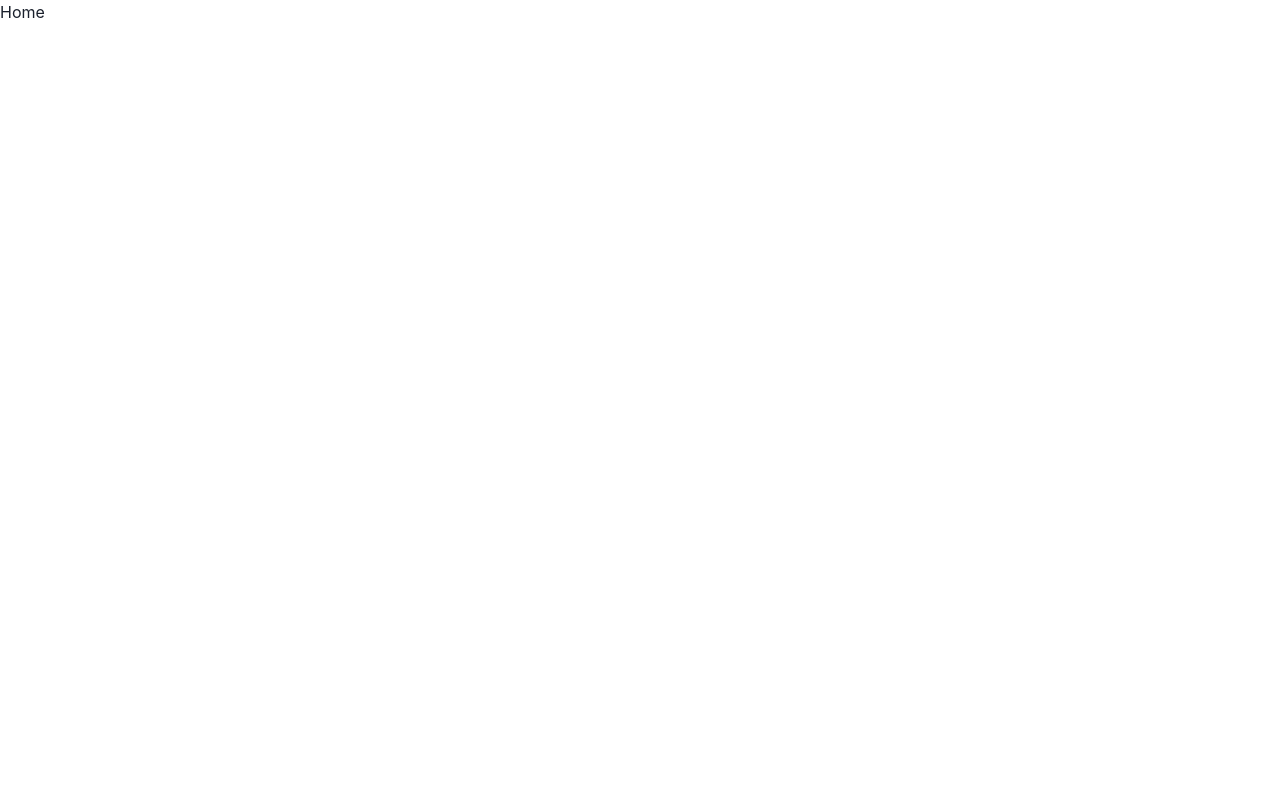
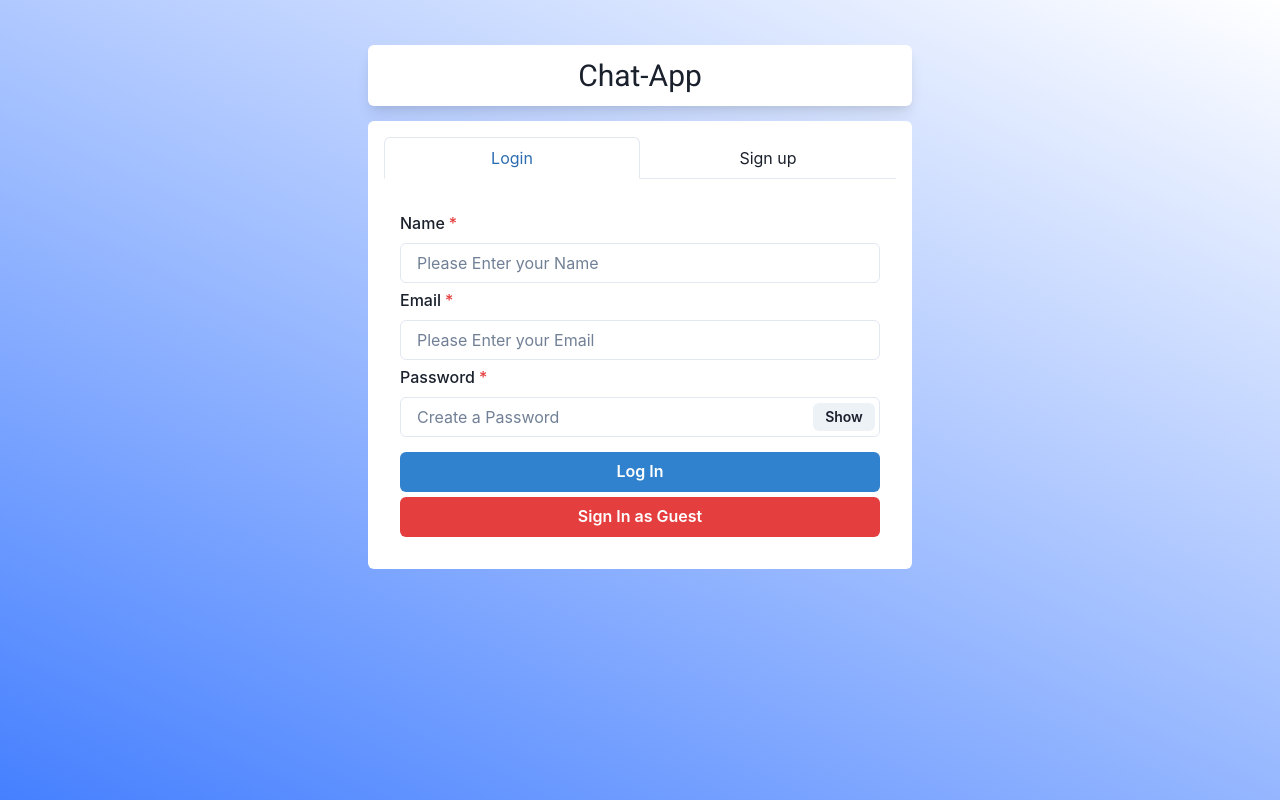
Before and after one commit to KobyEthan/MERN-chat-app, a React (Create React App) app in the folder frontend/: page / in a window 1280 px wide. Built offline with nearby package versions, Linux system fonts and the light colour scheme.

Commit message:
made the login and sign up forms in the front end

```diff
--- a/frontend/package.json
+++ b/frontend/package.json
@@ -2,7 +2,7 @@
   "name": "frontend",
   "version": "0.1.0",
   "private": true,
-  "proxy": "http://127.0.0.1:5000",
+  "proxy": "http://127.0.0.1:5000/",
   "dependencies": {
     "@chakra-ui/react": "^2.8.2",
     "@emotion/react": "^11.11.4",
--- a/frontend/src/App.js
+++ b/frontend/src/App.js
@@ -1,7 +1,9 @@
+import "./App.css";
 import React from "react";
 import { Route } from "react-router-dom";
 import Home from "./Pages/Home";
 import Chat from "./Pages/Chat";
+
 function App() {
   return (
     <div className="App">
--- a/frontend/src/Pages/Home.js
+++ b/frontend/src/Pages/Home.js
@@ -1,7 +1,52 @@
 import React from "react";
+import {
+  Container,
+  Box,
+  Text,
+  Tab,
+  Tabs,
+  TabList,
+  TabPanel,
+  TabPanels,
+} from "@chakra-ui/react";
+import Login from "../components/Authentication/Login";
+import SignUp from "../components/Authentication/SignUp";
 
 const Home = () => {
-  return <div>Home</div>;
+  return (
+    <Container maxW="xl" centerContent>
+      <Box
+        d="flex"
+        align="center"
+        boxShadow="lg"
+        p={2}
+        w="100%"
+        m="45px 0 15px"
+        rounded="md"
+        bg="white"
+      >
+        <Text fontSize="3xl" fontFamily="roboto">
+          Chat-App
+        </Text>
+      </Box>
+      <Box w="100%" bg="white" p={4} rounded="md">
+        <Tabs variant="enclosed">
+          <TabList mb="1em">
+            <Tab width="50%">Login</Tab>
+            <Tab width="50%">Sign up</Tab>
+          </TabList>
+          <TabPanels>
+            <TabPanel>
+              <Login />
+            </TabPanel>
+            <TabPanel>
+              <SignUp />
+            </TabPanel>
+          </TabPanels>
+        </Tabs>
+      </Box>
+    </Container>
+  );
 };
 
 export default Home;
--- a/frontend/src/app.css
+++ b/frontend/src/app.css
@@ -0,0 +1,7 @@
+@import url("https://fonts.googleapis.com/css2?family=Roboto:ital,wght@0,100;0,300;0,400;0,500;0,700;0,900;1,100;1,300;1,400;1,500;1,700;1,900&display=swap");
+
+.App {
+  display: flex;
+  min-height: 100vh;
+  background-image: -webkit-linear-gradient(65deg, rgb(70, 128, 255), white);
+}
--- /dev/null
+++ b/frontend/src/components/Authentication/Login.js
@@ -0,0 +1,69 @@
+import React, { useState } from "react";
+import { VStack } from "@chakra-ui/layout";
+import { FormControl, FormLabel } from "@chakra-ui/form-control";
+import { Input, InputGroup, InputRightElement } from "@chakra-ui/input";
+import { Button } from "@chakra-ui/button";
+
+const Login = () => {
+  const [name, setName] = useState();
+  const [email, setEmail] = useState();
+  const [password, setPassword] = useState();
+  const [show, setShow] = useState(false);
+
+  const handleclick = () => setShow(!show);
+
+  const submitHandler = () => {};
+
+  return (
+    <VStack spacing="5px">
+      <FormControl id="name" isRequired>
+        <FormLabel>Name</FormLabel>
+        <Input
+          placeholder="Please Enter your Name"
+          onChange={(event) => setName(event.target.value)}
+        />
+      </FormControl>
+
+      <FormControl id="email" isRequired>
+        <FormLabel>Email</FormLabel>
+        <Input
+          placeholder="Please Enter your Email"
+          onChange={(event) => setEmail(event.target.value)}
+        />
+      </FormControl>
+
+      <FormControl id="password" isRequired>
+        <FormLabel>Password</FormLabel>
+        <InputGroup>
+          <Input
+            type={show ? "text" : "password"}
+            placeholder="Create a Password"
+            onChange={(event) => setPassword(event.target.value)}
+          />
+          <InputRightElement width="4.5rem">
+            <Button h="1.75rem" size="sm" onClick={handleclick}>
+              {show ? "Hide" : "Show"}
+            </Button>
+          </InputRightElement>
+        </InputGroup>
+      </FormControl>
+
+      <Button colorScheme="blue" width="100%" mt="10px" onClick={submitHandler}>
+        Log In
+      </Button>
+      <Button
+        variant="solid"
+        colorScheme="red"
+        width="100%"
+        onClick={() => {
+          setEmail("guest@example.com");
+          setPassword("123456");
+        }}
+      >
+        Sign In as Guest
+      </Button>
+    </VStack>
+  );
+};
+
+export default Login;
--- /dev/null
+++ b/frontend/src/components/Authentication/SignUp.js
@@ -0,0 +1,88 @@
+import React, { useState } from "react";
+import { VStack } from "@chakra-ui/layout";
+import { FormControl, FormLabel } from "@chakra-ui/form-control";
+import { Input, InputGroup, InputRightElement } from "@chakra-ui/input";
+import { Button } from "@chakra-ui/button";
+
+const SignUp = () => {
+  const [name, setName] = useState();
+  const [email, setEmail] = useState();
+  const [password, setPassword] = useState();
+  const [show, setShow] = useState(false);
+  const [confirm, setConfirm] = useState();
+  const [pic, setPic] = useState();
+
+  const handleclick = () => setShow(!show);
+
+  const postDetails = (pics) => {};
+
+  const submitHandler = () => {};
+
+  return (
+    <VStack spacing="5px">
+      <FormControl id="name" isRequired>
+        <FormLabel>Name</FormLabel>
+        <Input
+          placeholder="Please Enter your Name"
+          onChange={(event) => setName(event.target.value)}
+        />
+      </FormControl>
+
+      <FormControl id="email" isRequired>
+        <FormLabel>Email</FormLabel>
+        <Input
+          placeholder="Please Enter your Email"
+          onChange={(event) => setEmail(event.target.value)}
+        />
+      </FormControl>
+
+      <FormControl id="password" isRequired>
+        <FormLabel>Password</FormLabel>
+        <InputGroup>
+          <Input
+            type={show ? "text" : "password"}
+            placeholder="Create a Password"
+            onChange={(event) => setPassword(event.target.value)}
+          />
+          <InputRightElement width="4.5rem">
+            <Button h="1.75rem" size="sm" onClick={handleclick}>
+              {show ? "Hide" : "Show"}
+            </Button>
+          </InputRightElement>
+        </InputGroup>
+      </FormControl>
+
+      <FormControl id="confirm" isRequired>
+        <FormLabel>Confirm Password</FormLabel>
+        <InputGroup>
+          <Input
+            type={show ? "text" : "password"}
+            placeholder="Retype your Password"
+            onChange={(event) => setPassword(event.target.value)}
+          />
+          <InputRightElement width="4.5rem">
+            <Button h="1.75rem" size="sm" onClick={handleclick}>
+              {show ? "Hide" : "Show"}
+            </Button>
+          </InputRightElement>
+        </InputGroup>
+      </FormControl>
+
+      <FormControl id="pic">
+        <FormLabel>Profile Picture</FormLabel>
+        <Input
+          type="file"
+          p={1}
+          accept="image/*"
+          onChange={(event) => postDetails(event.target.files[0])}
+        />
+      </FormControl>
+
+      <Button colorScheme="blue" width="100%" mt="10px" onClick={submitHandler}>
+        Sign Up
+      </Button>
+    </VStack>
+  );
+};
+
+export default SignUp;
```
